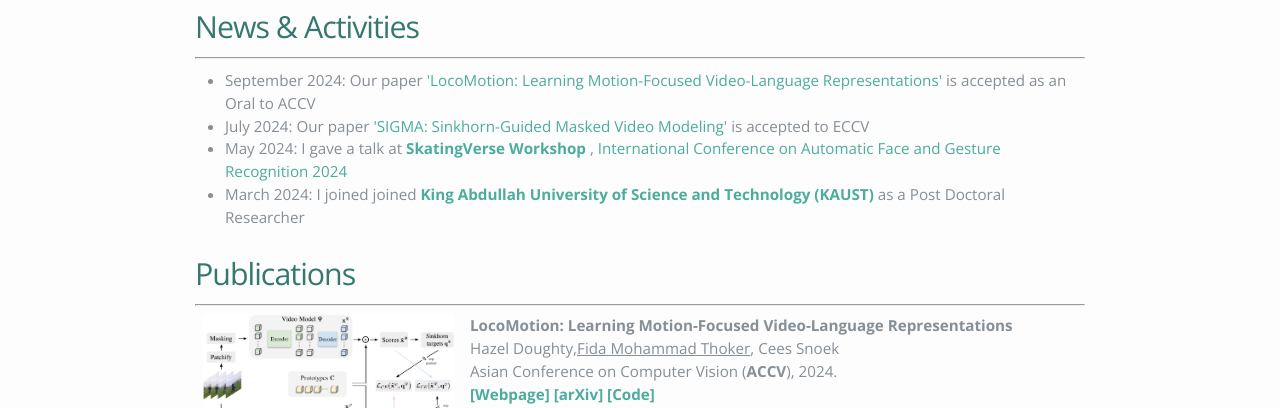
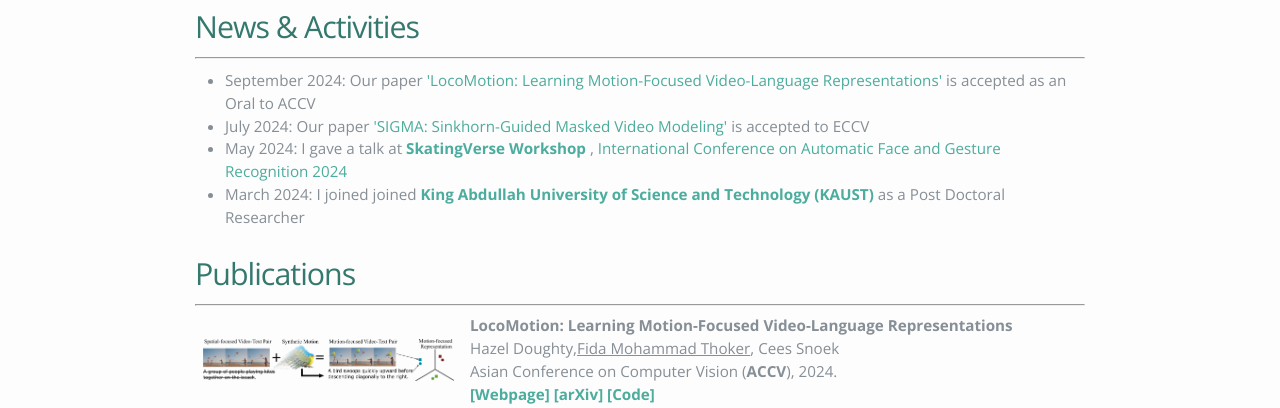
Before and after one commit to fmthoker/fmthoker.github.io, a website: page index.html in a window 1280 px wide. Shown: the part 366-774 px from the top of the page. Drawn offline with nearby package versions, Linux system fonts and the light colour scheme; some icons are missing; a web font is replaced by a local one.

Commit message:
update index

```diff
--- a/index.html
+++ b/index.html
@@ -166,7 +166,7 @@
 <tbody>
 
     <tr>
-        <td class="img"> <img src="img/sigma.jpg" /> </td>
+        <td class="img"> <img src="img/locomotion.png" /> </td>
         <td valign="top">
             <strong>LocoMotion: Learning Motion-Focused Video-Language Representations</strong><br />
             Hazel Doughty,<u>Fida Mohammad Thoker</u>,   Cees Snoek<br />
```
Also changed, not shown: img/locomotion.png (added), 2 other files.
